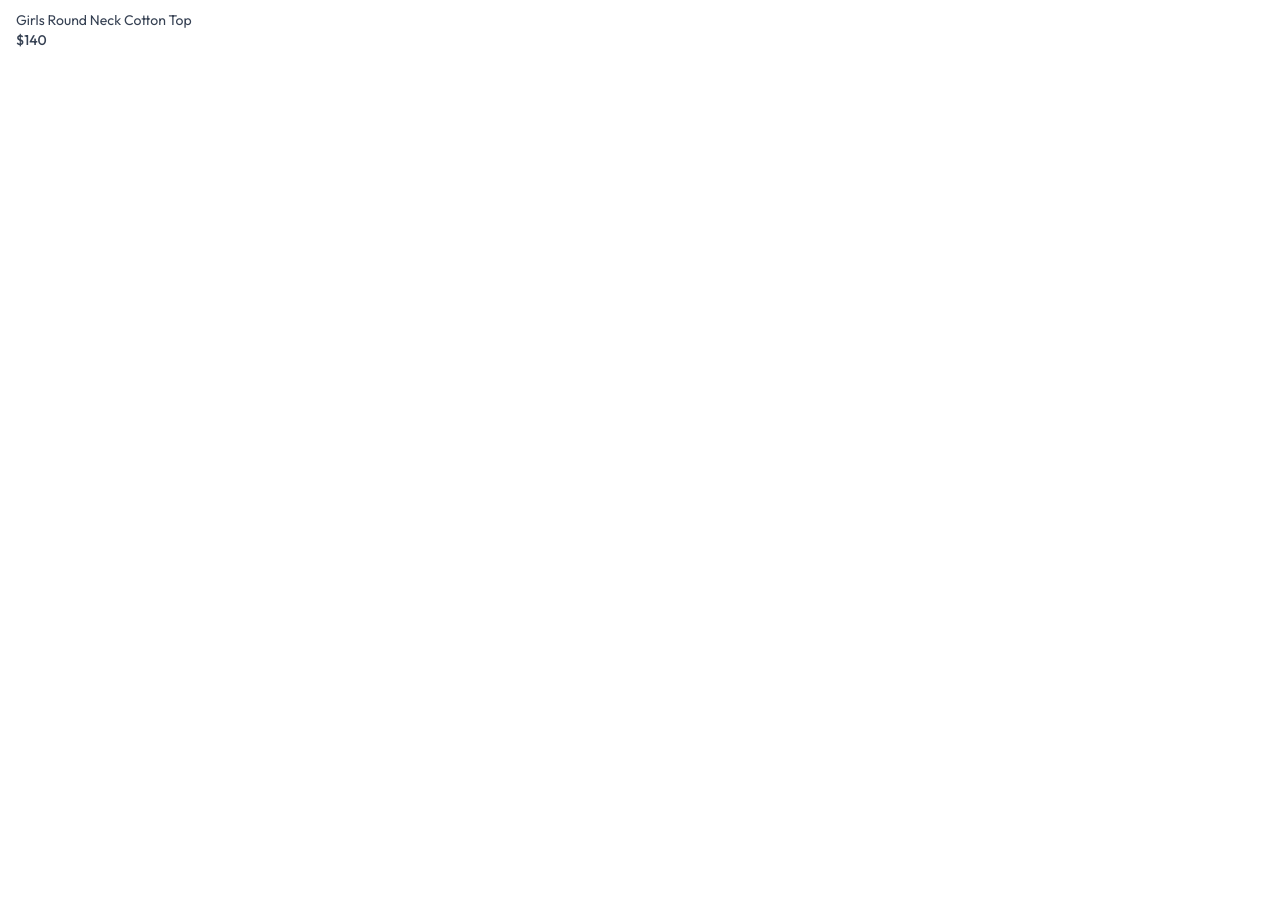
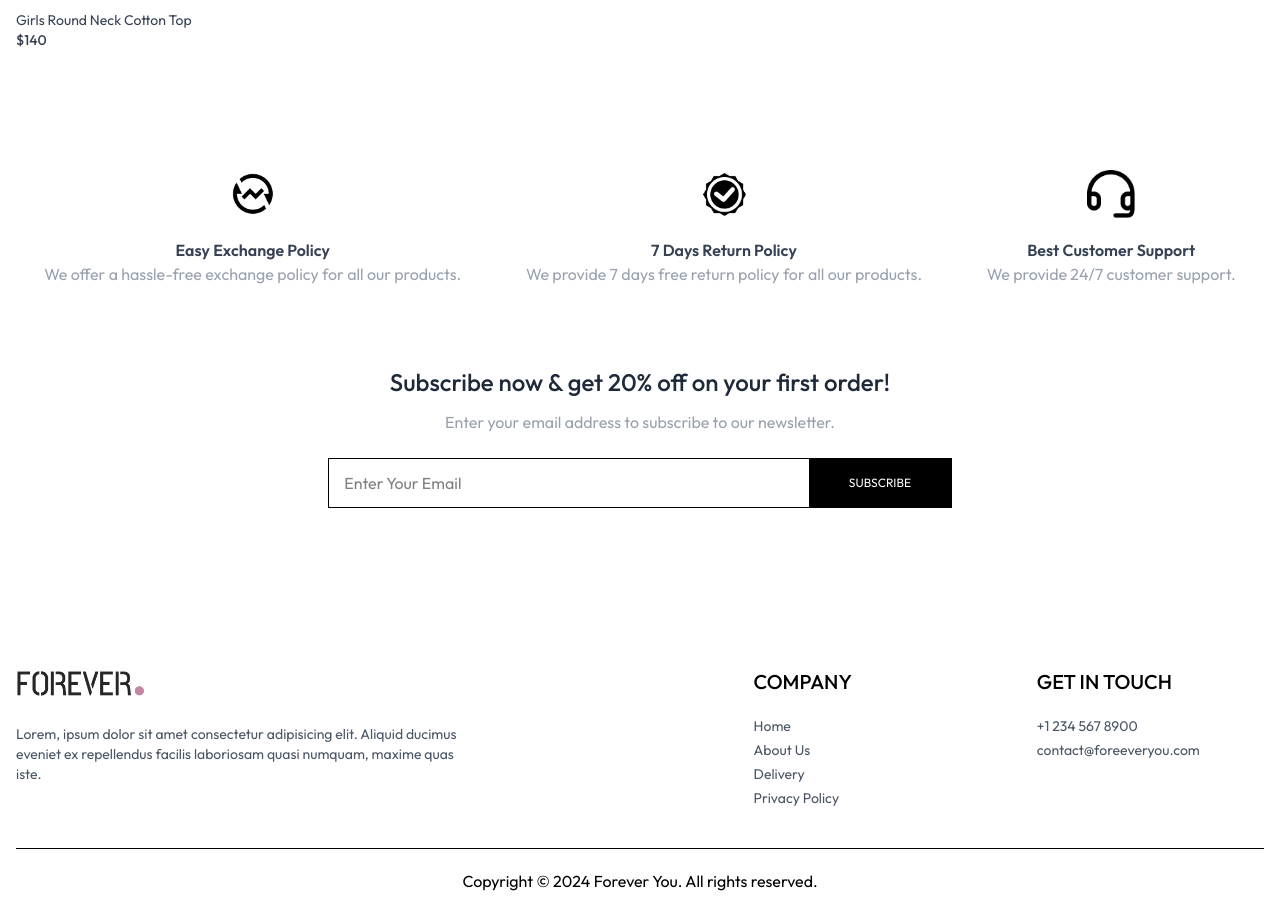
Before and after one commit to mavihs13/E-commerce, a React (Vite) app in the folder frontend/: page / in a window 1280 px wide. Shown: the part 2233-3146 px from the top of the page. Before the commit the page ends 2323 px from the top, so only its background shows below. Built offline with nearby package versions, Linux system fonts and the light colour scheme.

Commit message:
Home page complete

```diff
--- /dev/null
+++ b/frontend/src/Components/Footer.jsx
@@ -0,0 +1,50 @@
+import React from 'react'
+import { assets } from '../assets/assets'
+
+function Footer() {
+  return (
+    <div>
+        <div className='flex flex-col sm:grid grid-cols-[3fr_1fr_1fr] gap-14 my-10 mt-40 text-sm'>
+          <div>
+            <img src={assets.logo} className='mb-5 w-32'/>
+            <p className='w-full md:w-2/3 text-gray-600'>
+                Lorem, ipsum dolor sit amet consectetur adipisicing elit. Aliquid ducimus eveniet ex repellendus facilis laboriosam quasi numquam, maxime quas iste.
+            </p>
+          </div>
+
+          <div>
+            <p className='text-xl font-medium mb-5'>COMPANY</p>
+            <ul className='flex flex-col gap-1 text-gray-600'>
+                <li>Home</li>
+                <li>About Us</li>
+                <li>Delivery</li>
+                <li>Privacy Policy</li>
+            </ul>
+          </div>
+
+          <div>
+            <p className='text-xl font-medium mb-5'>
+                GET IN TOUCH
+            </p>
+            <ul className='flex flex-col gap-1 text-gray-600'>
+                <li>+1 234 567 8900</li>
+                <li>contact@foreeveryou.com</li>
+            </ul>
+          </div>
+
+
+        </div>
+
+        <div>
+            <hr/>
+            <p className='py-5 text-center'> Copyright © 2024 Forever You. All rights reserved.</p>
+
+        </div>
+
+
+
+    </div>
+  )
+}
+
+export default Footer
--- /dev/null
+++ b/frontend/src/Components/NewsLetterBox.jsx
@@ -0,0 +1,20 @@
+import React from 'react'
+
+function NewsLetterBox() {
+    const onSubmitHandler = (event)=>{
+        event.preventDefault();
+    }
+  return (
+    <div className='text-center'>
+        <p className='text-2xl font-medium text-gray-800'>Subscribe now & get 20% off on your first order!</p>
+        <p className='text-gray-400 mt-3'>Enter your email address to subscribe to our newsletter.</p>
+
+        <form onSubmit={onSubmitHandler} className='w-full sm:w-1/2 flex items-center gap-3 mx-auto my-6 border pl-3'>
+            <input type="email" placeholder=' Enter Your Email ' className='w-full sm:flex-1 outline-none' required />
+            <button type='submit' className='bg-black text-white text-xs px-10 py-4 cursor-pointer'>SUBSCRIBE</button>
+        </form>
+    </div>
+  )
+}
+
+export default NewsLetterBox
--- a/frontend/src/Components/OurPolicy.jsx
+++ b/frontend/src/Components/OurPolicy.jsx
@@ -1,8 +1,26 @@
 import React from 'react'
+import { assets } from '../assets/assets'
 
 function OurPolicy() {
   return (
-    <div></div>
+    <div className='flex flex-col sm:flex-row justify-around gap-12 sm:gap-2 text-center py-20 text-xs sm:text-base text-gray-700'>
+      <div>
+        <img src={assets.exchange_icon} alt="exchange" className='w-12  mx-auto mb-5' />
+        <p className='font-semibold'>Easy Exchange Policy</p>
+        <p className='text-gray-400'>We offer a hassle-free exchange policy for all our products.</p>
+      </div>
+      <div>
+        <img src={assets.quality_icon} alt="exchange" className='w-12  mx-auto mb-5' />
+        <p className='font-semibold'>7 Days Return Policy</p>
+        <p className='text-gray-400'>We provide 7 days free return policy for all our products.</p>
+      </div>
+      <div>
+        <img src={assets.support_img} alt="exchange" className='w-12  mx-auto mb-5' />
+        <p className='font-semibold'>Best Customer Support</p>
+        <p className='text-gray-400'>We provide 24/7 customer support.</p>
+      </div>
+
+    </div>
   )
 }
 
--- a/frontend/src/pages/Collection.jsx
+++ b/frontend/src/pages/Collection.jsx
@@ -1,8 +1,63 @@
 import React from 'react'
+import { useContext,useState } from 'react'
+import { ShopContext } from '../Context/ShopContext'
+import { assets } from '../assets/assets'
 
 function Collection() {
+  const {products}=useContext(ShopContext)
+  const [showFilter,setShowFilter]=useState(false)
   return (
-    <div>Collection</div>
+    <div className='flex flex-col sm:flex-row gap-1 sm:gap-10 pt-10 border-t'>
+
+      {/*Filter Section*/}
+
+      <div className='min-w-60'>
+         <p onClick={()=>setShowFilter(!showFilter)} className='my-2 text-xl flex items-center cursor-pointer gap-2'>FILTER
+          <img className={`h-3 sm:hidden ${showFilter ?'rotate-90':''}`} src={assets.dropdown_icon} />
+         </p>
+
+         {/*category filter*/}
+         <div className={`border border-gray-300 pl-5 py-3 mt-6 ${showFilter ?'' :'hidden'} sm:block`}>
+          <p className='font-medium mb-3 text-sm'>CATEGORY</p>
+          <div className='flex flex-col gap-2 text-sm text-gray-700 font-light'>
+            <p className='flex gap-2'>
+              <input type="checkbox" className='w-3' value={'Men'}/>Men
+            </p>
+            <p className='flex gap-2'>
+              <input type="checkbox" className='w-3' value={'women'}/>Women
+            </p>
+            <p className='flex gap-2'>
+              <input type="checkbox" className='w-3' value={'kids'}/>Kids
+            </p>
+
+          </div>
+
+         </div>
+
+         {/*subcategory filter*/}
+         <div className={`border border-gray-300 pl-5 py-3 my-5 ${showFilter ?'' :'hidden'} sm:block`}>
+          <p className='font-medium mb-3 text-sm'>TYPE</p>
+          <div className='flex flex-col gap-2 text-sm text-gray-700 font-light'>
+            <p className='flex gap-2'>
+              <input type="checkbox" className='w-3' value={'Topwear'}/>Topwear
+            </p>
+            <p className='flex gap-2'>
+              <input type="checkbox" className='w-3' value={'Bottomwear'}/>Bottomwear
+            </p>
+            <p className='flex gap-2'>
+              <input type="checkbox" className='w-3' value={'winterwear'}/>Winterwear
+            </p>
+
+          </div>
+
+         </div>
+
+      </div>
+
+    {/*Products List Section*/}
+
+
+    </div>
   )
 }
 
--- a/frontend/src/pages/Home.jsx
+++ b/frontend/src/pages/Home.jsx
@@ -2,12 +2,18 @@
 import Hero from '../Components/Hero'
 import LatestCollection from '../Components/LatestCollection'
 import BestSeller from '../Components/BestSeller'
+import OurPolicy from '../Components/OurPolicy'
+import NewsLetterBox from '../Components/NewsLetterBox'
+import Footer from '../Components/Footer'
 function Home() {
   return (
     <div>
       <Hero/>
       <LatestCollection/>
       <BestSeller/>
+      <OurPolicy/>
+      <NewsLetterBox/>
+      <Footer/>
     </div>
   )
 }
```
